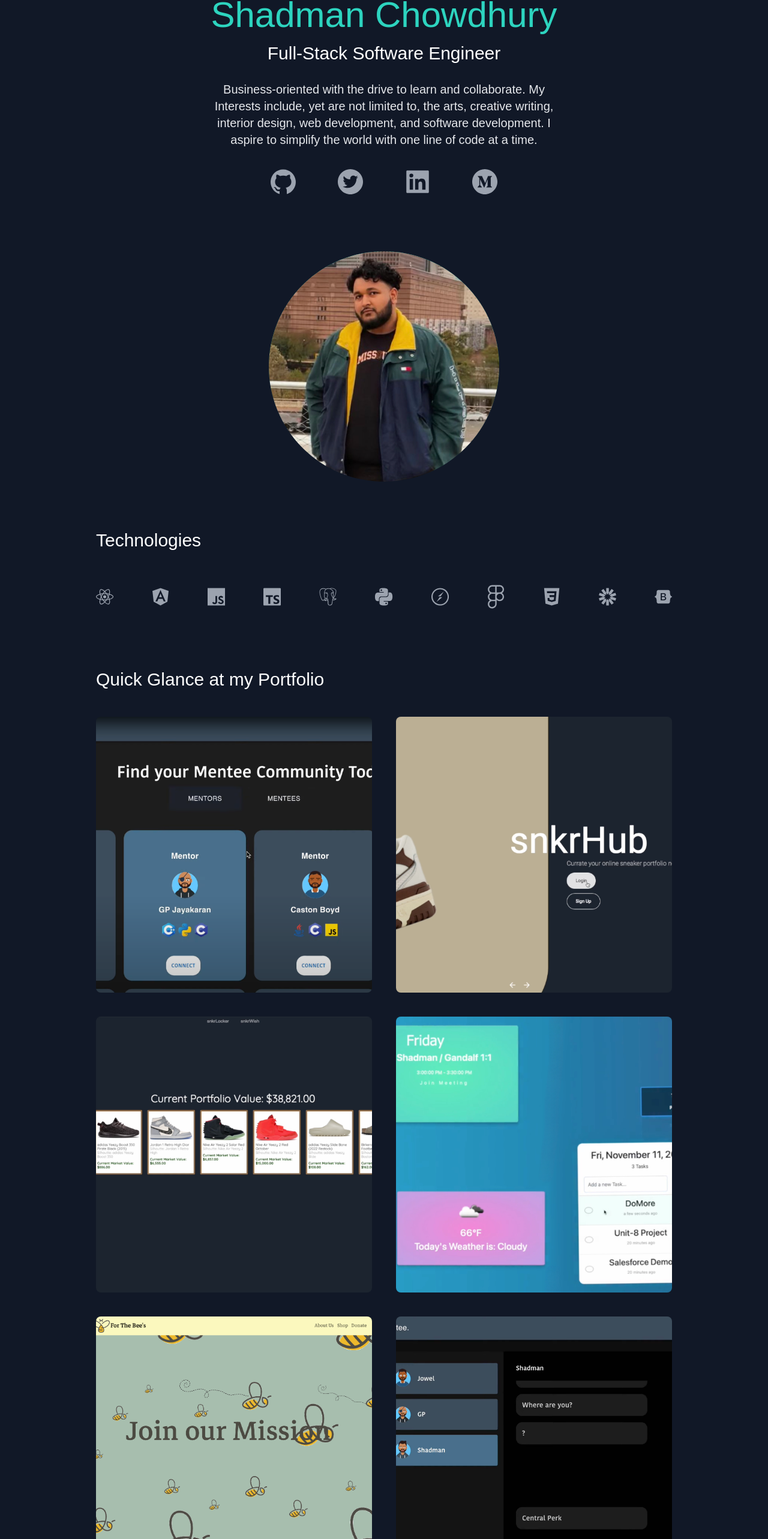
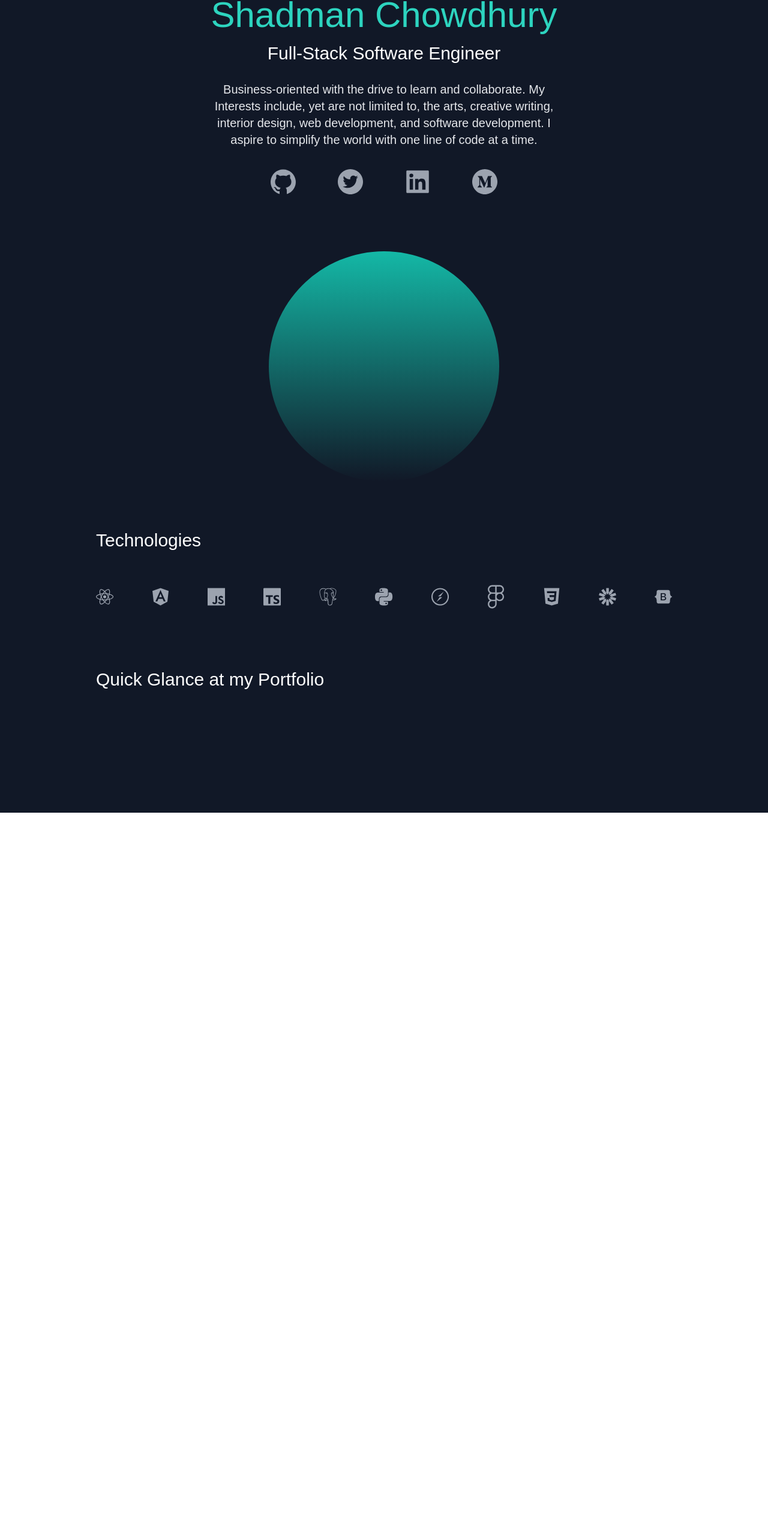
Before and after one commit to shadmanc01/portfolio, a Next.js app: page / in a window 1280 px wide. Shown: the part 209-2775 px from the top of the page at 60% size. After the commit the page ends 1564 px from the top, so only its background shows below. Built offline with nearby package versions, Linux system fonts and the light colour scheme.

Commit message:
removing images for the time being

```diff
--- a/pages/aboutme.js
+++ b/pages/aboutme.js
@@ -73,7 +73,7 @@ export default function about() {
             I've always seen myself as a creator. Ever since I was young, I could be found creating action figures out of sketches on pieces of paper and expressing myself through writing. Unfortunately, I was never able to use my creative side in school or college. I always saw my skills as a hobby and something that I could never use to pursue a career. In late 2021, my friend reignited his passion for development when he joined The Marcy Lab School, and as a fellow college burnout, I was intrigued. For the past year and a half, I have been following the 1% daily growth mantra and doing so has allowed me to finally use my creativity, combined with the skills I have gained in coding. My first project, For the Bees, aimed to raise awareness about the declining bee population through a visually appealing website designed with HTML and CSS. My second project, snkrHub, combined my love for sneakers and web development, creating a user-friendly portfolio for sneaker enthusiasts to curate and track their collections. My latest project, mentee. , showcases my full potential as a web developer and creative, by providing an innovative platform to connect underrepresented and nontraditional people in tech with mentors and community. I am proud of the unique and impactful projects I have created, demonstrating the power of combining creativity and technical skills.
             </p>
             <div className="rounded-lg p-5 mx-auto bg-gradient-to-b from-teal-500 w-80 h-80 relative overflow-hidden mt-20 md:h-96 md:w-96">
-              <Image src={swe} layout="fill" objectFit="cover" />
+              {/* <Image src={swe} layout="fill" objectFit="cover" /> */}
             </div>
 
             <h3 className="pt-20 text-2xl py-2 dark:text-white md:text-3xl">
@@ -89,7 +89,7 @@ export default function about() {
             Software Engineering may be a profession I love and hold close to my heart, but I believe in having multiple passions and pursuing them all with equal fervor. One of my dreams is to start my own cafe-bar hybrid, where people can come to refuel and unwind. A bright and inviting space, filled with the aroma of espresso, natural greenery, and a hint of whiskey. By day, it would be a place for collaboration and productivity, while by night, it would be a cozy refuge to relax and do what your heart desires.
             </p>
             <div className="rounded-lg p-5 mx-auto bg-gradient-to-b from-teal-500 w-80 h-80 relative overflow-hidden mt-20 md:h-96 md:w-96">
-              <Image src={poet} layout="fill" objectFit="cover" />
+              {/* <Image src={poet} layout="fill" objectFit="cover" /> */}
             </div>
           </div>
         </section>
--- a/pages/index.js
+++ b/pages/index.js
@@ -78,7 +78,7 @@ export default function Home() {
               <a href="https://medium.com/@shadmanc"><AiFillMediumCircle/></a>
             </div>
             <div className="mx-auto bg-gradient-to-b from-teal-500 rounded-full w-80 h-80 relative overflow-hidden mt-20 md:h-96 md:w-96">
-              <Image src={deved} layout="fill" objectFit="cover" />
+              {/* <Image src={deved} layout="fill" objectFit="cover" /> */}
             </div>
           </div>
           <div className="pb-10">
@@ -128,58 +128,58 @@ export default function Home() {
           </div>
           <div className="flex flex-col gap-10 py-10 lg:flex-row lg:flex-wrap">
             <div className="basis-1/3 flex-1 ">
-              <Image
+              {/* <Image
                 className="rounded-lg object-cover"
                 width={"100%"}
                 height={"100%"}
                 layout="responsive"
                 src={web1}
-              />
+              /> */}
             </div>
             <div className="basis-1/3 flex-1">
-              <Image
+              {/* <Image
                 className="rounded-lg object-cover"
                 width={"100%"}
                 height={"100%"}
                 layout="responsive"
                 src={web2}
-              />
+              /> */}
             </div>
             <div className="basis-1/3 flex-1">
-              <Image
+              {/* <Image
                 className="rounded-lg object-cover"
                 width={"100%"}
                 height={"100%"}
                 layout="responsive"
                 src={web3}
-              />
+              /> */}
             </div>
             <div className="basis-1/3 flex-1">
-              <Image
+              {/* <Image
                 className="rounded-lg object-cover"
                 width={"100%"}
                 height={"100%"}
                 layout="responsive"
                 src={web4}
-              />
+              /> */}
             </div>
             <div className="basis-1/3 flex-1">
-              <Image
+              {/* <Image
                 className="rounded-lg object-cover"
                 width={"100%"}
                 height={"100%"}
                 layout="responsive"
                 src={web5}
-              />
+              /> */}
             </div>
             <div className="basis-1/3 flex-1">
-              <Image
+              {/* <Image
                 className="rounded-lg object-cover"
                 width={"100%"}
                 height={"100%"}
                 layout="responsive"
                 src={web6}
-              />
+              /> */}
             </div>
           </div>
         </section>
--- a/pages/portfolio.js
+++ b/pages/portfolio.js
@@ -145,7 +145,7 @@ export default function portfolio() {
 
           </div>
           <div className="mx-auto bg-gradient-to-b from-teal-500 w-80 h-80 relative overflow-hidden mt-20 md:h-96 md:w-96">
-              <Image src={intothegrass} layout="fill" objectFit="cover" />
+              {/* <Image src={intothegrass} layout="fill" objectFit="cover" /> */}
           </div>
           <Link href='https://shadmanc01.github.io/IntoTheTallGrass/'><h3 className="dark:md:hover:text-sky-300 text-center p-10 text-3xl py-2 text-red-600 font-medium dark:text-red-400 md:text-3xl pt-10">Play Now</h3></Link>
             <Link href='https://github.com/shadmanc01/IntoTheTallGrass'><h3 className="dark:md:hover:text-sky-300 text-center p-10 text-3xl py-2 text-red-600 font-medium dark:text-red-400 md:text-3xl pt-10">Github Repo</h3></Link>
```
